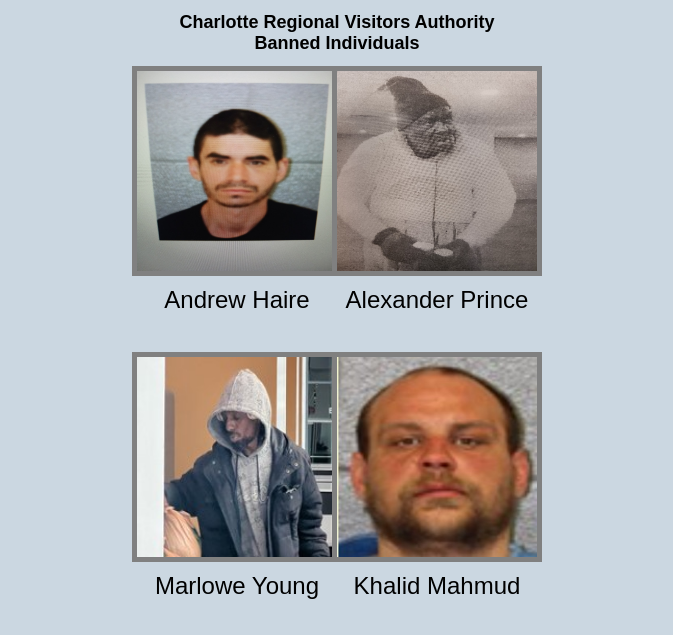
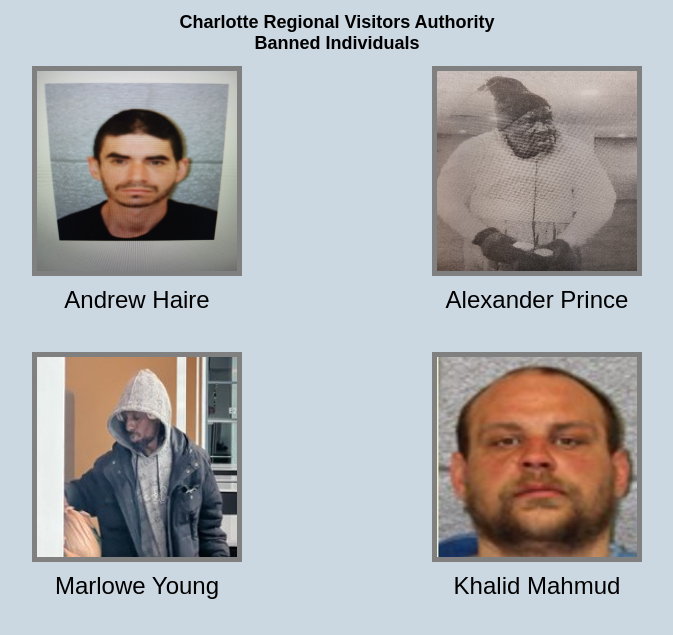
Before and after one commit to ChasCampbell/crva_banned, a plain HTML site: page index.html in a window 1280 px wide. Shown: the top 635 px of the page, without its empty margins (303-976 px from the left). Drawn offline with Linux system fonts and the light colour scheme.

Commit message:
Increased column width 200 to 400

```diff
--- a/index.html
+++ b/index.html
@@ -26,7 +26,7 @@
 
   .persons {
     display: grid;
-    grid-template-columns: repeat(auto-fit, minmax(175px, 200px));
+    grid-template-columns: repeat(auto-fit, minmax(175px, 400px));
     justify-content: center;
     margin-bottom: 10px;
   }
```
